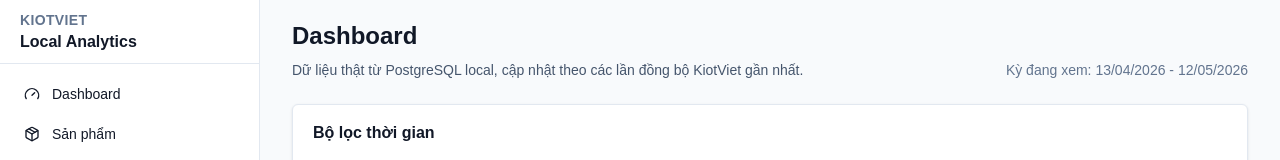
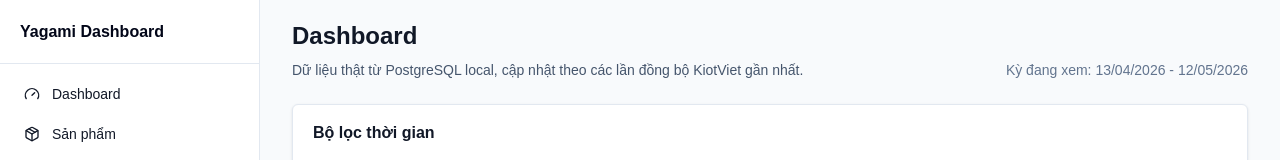
Before and after one commit to nekennick/YagamiDashboard, a Next.js app: page / in a window 1280 px wide. Shown: the top 160 px of the page. Built offline with nearby package versions, Linux system fonts and the light colour scheme; no server answers; the database is empty.

Commit message:
Rename app to Yagami Dashboard

```diff
--- a/app/layout.tsx
+++ b/app/layout.tsx
@@ -4,8 +4,8 @@ import { ensureAutoSyncScheduler } from "@/lib/schedule";
 import "./globals.css";
 
 export const metadata: Metadata = {
-  title: "KiotViet Local Dashboard",
-  description: "Dashboard phân tích dữ liệu KiotViet chạy local"
+  title: "Yagami Dashboard",
+  description: "Dashboard phân tích dữ liệu Yagami chạy local"
 };
 
 export default function RootLayout({
--- a/components/layout/sidebar.tsx
+++ b/components/layout/sidebar.tsx
@@ -31,8 +31,7 @@ export function Sidebar() {
     <aside className="border-b border-slate-200 bg-white lg:min-h-screen lg:border-b-0 lg:border-r">
       <div className="flex h-16 items-center border-b border-slate-200 px-5">
         <div>
-          <div className="text-sm font-semibold uppercase tracking-wide text-slate-500">KiotViet</div>
-          <div className="text-base font-semibold">Local Analytics</div>
+          <div className="text-base font-semibold text-slate-950">Yagami Dashboard</div>
         </div>
       </div>
       <nav className="flex gap-1 overflow-x-auto p-3 lg:block lg:space-y-1">
```
